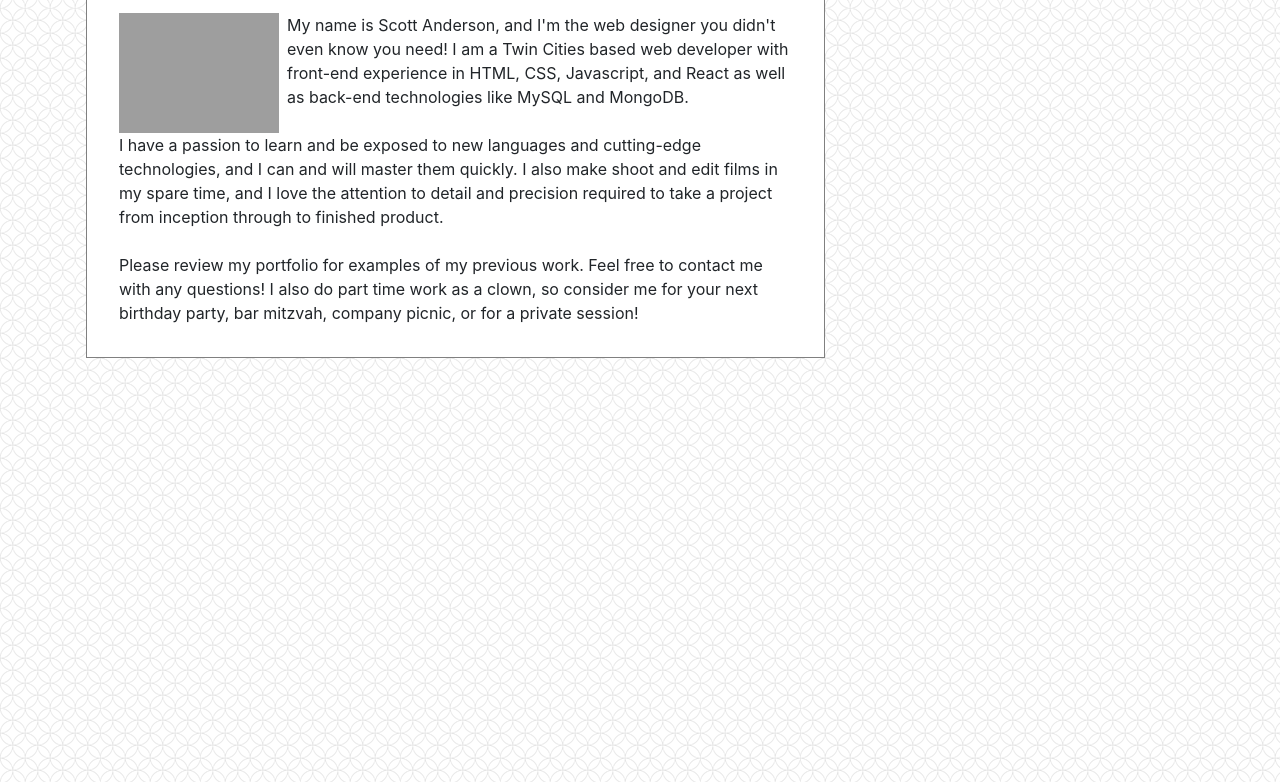
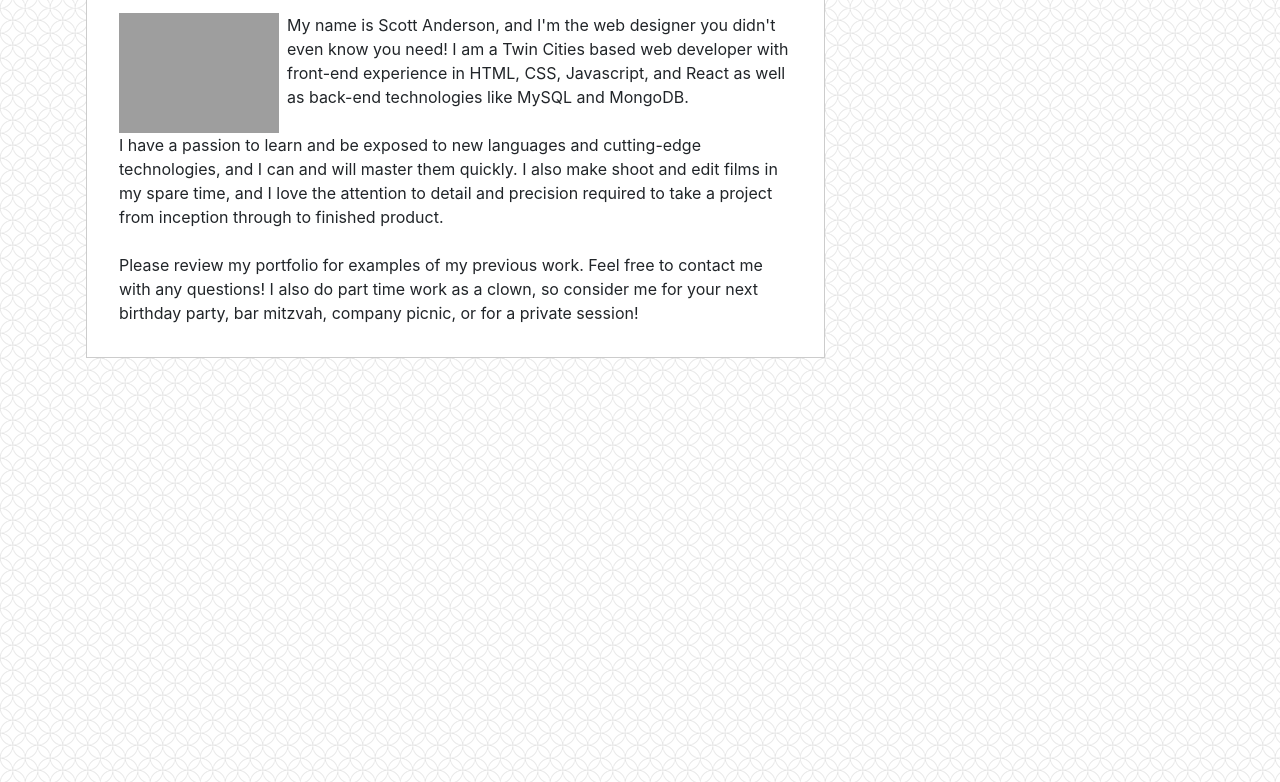
Before and after one commit to ScottTAnderson/Bootstrap-Portfolio, a plain HTML site: page index.html in a window 1280 px wide. Shown: the part 192-974 px from the top of the page. Drawn offline with nearby package versions, Linux system fonts and the light colour scheme; grey boxes are pictures that could not be loaded.

Commit message:
Update style.css

```diff
--- a/assets/css/style.css
+++ b/assets/css/style.css
@@ -8,7 +8,7 @@ body {
 }
 .block {
     background-color: #ffffff;
-    border: gray solid 1px;
+    border: #cccccc solid 1px;
     padding: 2rem;
 }
 
```
